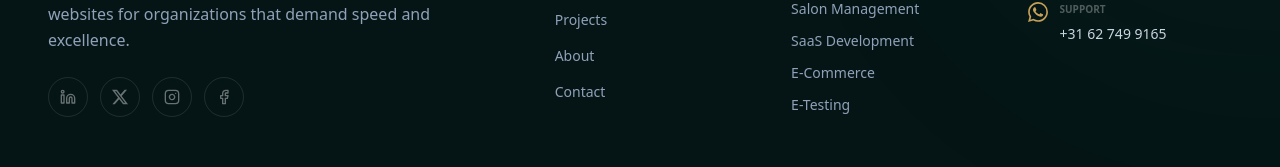
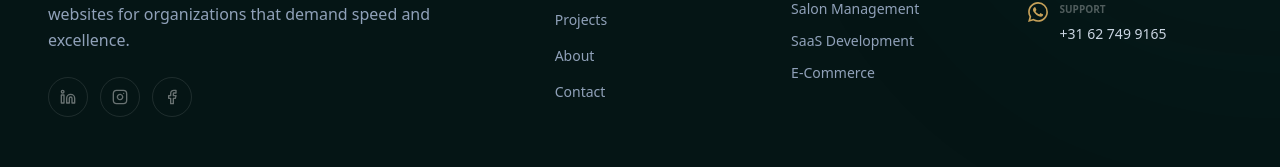
Before and after one commit to elpah/paruah-systems, a React (Vite) app: page /projects in a window 1280 px wide. Shown: the part 3329-3496 px from the top of the page. Built offline with nearby package versions, Linux system fonts and the light colour scheme; a web font is replaced by a local one.

Commit message:
minor fix

```diff
--- a/src/components/Footer.tsx
+++ b/src/components/Footer.tsx
@@ -1,11 +1,11 @@
 import { NAV_LINKS } from '@/data/navlinks.data';
 import { Mail, Facebook, Instagram, Linkedin } from 'lucide-react';
-import { SiX, SiWhatsapp } from 'react-icons/si';
+import { SiWhatsapp } from 'react-icons/si';
 import { Link } from 'react-router-dom';
 
 const SOCIAL_LINKS = [
   { label: 'LinkedIn', href: 'https://www.linkedin.com/company/paruah', Icon: Linkedin },
-  { label: 'X', href: 'https://x.com/paruah', Icon: SiX },
+  // { label: 'X', href: 'https://x.com/paruah', Icon: SiX },
   { label: 'Instagram', href: 'https://instagram.com/paruah_systems', Icon: Instagram },
   { label: 'Facebook', href: 'https://facebook.com', Icon: Facebook },
 ];
@@ -16,7 +16,6 @@ const SOLUTIONS_LINKS = [
   { label: 'Salon Management', to: '/solutions' },
   { label: 'SaaS Development', to: '/custom' },
   { label: 'E-Commerce', to: '/custom' },
-  { label: 'E-Testing', to: '/custom' },
 ];
 
 const Footer = () => {
```
